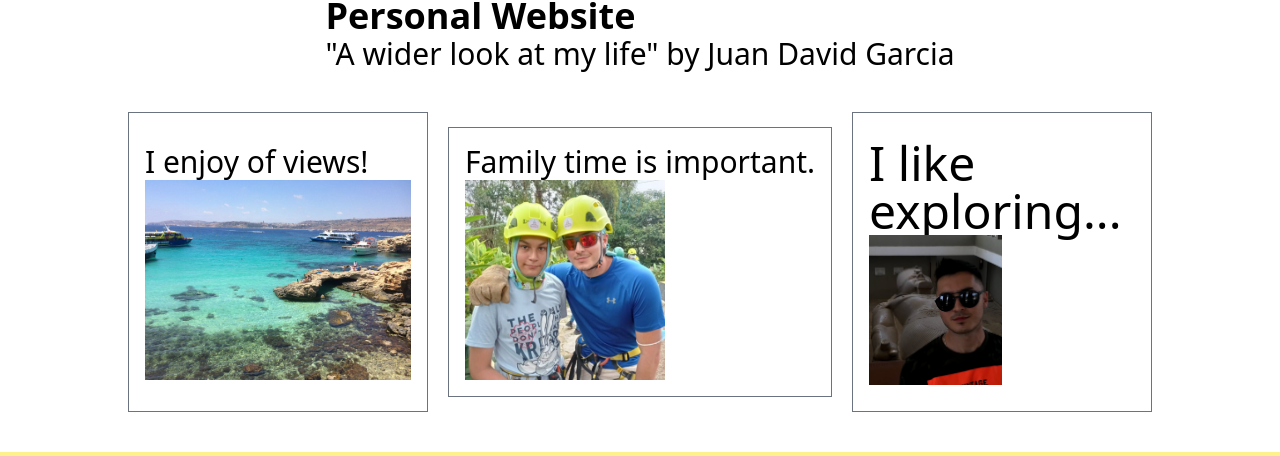
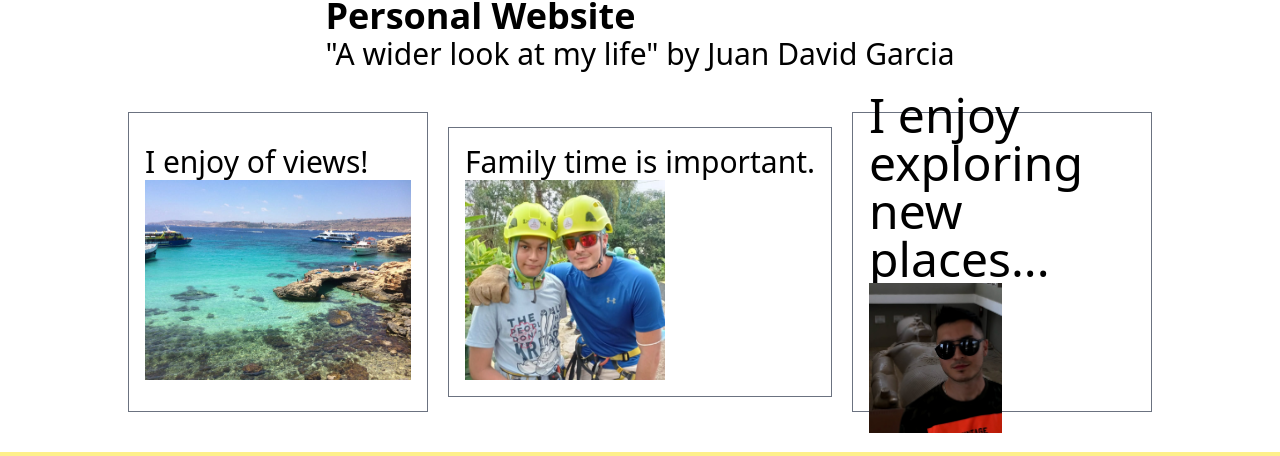
Before and after one commit to garciacode1/projectwebtech, a website: page index.html in a window 1280 px wide. Shown: the part 154-610 px from the top of the page. Drawn offline with Linux system fonts and the light colour scheme.

Commit message:
feat(Home page):home page designed completed

```diff
--- a/index.html
+++ b/index.html
@@ -50,7 +50,7 @@
             </section>
             <section class="1/4 border border-gray-500 flex flex-col gap-4 p-4 text-5xl justify-center items-center w-[300px] h-[300px]">
                 <a href="#">
-                    <h4>I like exploring...</h4>
+                    <h4>I enjoy exploring new places...</h4>
                     <img src="./assets/img/img1.jpg" class="w-1/2"/>
                 </a>
             </section>
```
